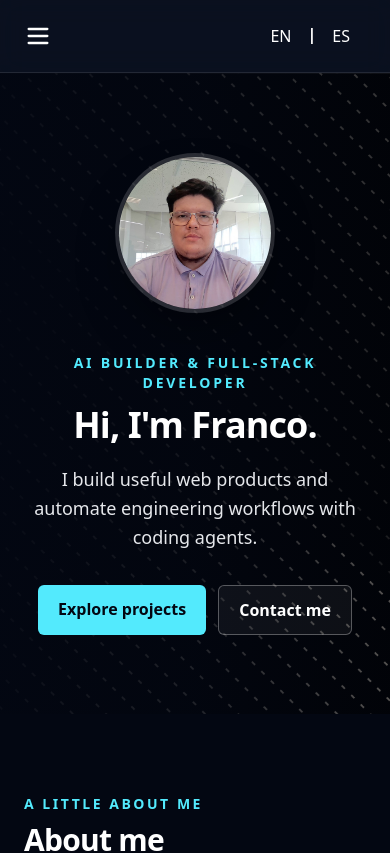
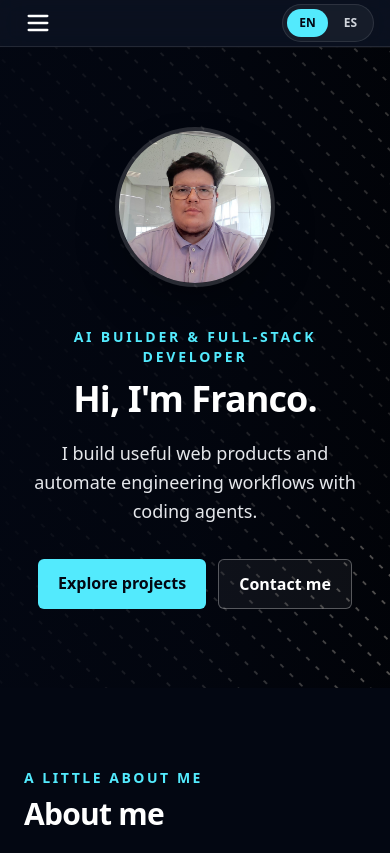
Before and after one commit to Franko42/Portfolio, a React (Vite) app in the folder my-portfolio/: page / in a window 390 px wide. Shown: the top 853 px of the page. Built offline with nearby package versions, Linux system fonts and the light colour scheme.

Commit message:
Make language selector accessible and responsive to regional language tags

```diff
--- a/my-portfolio/src/components/LanguageSwitcher.jsx
+++ b/my-portfolio/src/components/LanguageSwitcher.jsx
@@ -1,27 +1,29 @@
 import { useTranslation } from "react-i18next";
 
 export default function LanguageSwitcher() {
-  const { i18n } = useTranslation();
-
-  const changeLanguage = (lng) => {
-    i18n.changeLanguage(lng);
-  };
+  const { i18n, t } = useTranslation();
+  const activeLanguage = i18n.resolvedLanguage?.split("-")[0] || i18n.language.split("-")[0];
 
   return (
-    <div className="flex gap-2 justify-end items-center p-4 text-white">
-      <button
-        className={`px-2 py-1 rounded hover:underline cursor-pointer ${i18n.language === "en" ? "font-bold" : "text-white"}`}
-        onClick={() => changeLanguage("en")}
-      >
-        EN
-      </button>
-      <h1 className="pb-1 font-bold">|</h1>
-      <button
-        className={`px-2 py-1 hover:underline rounded cursor-pointer ${i18n.language === "es" ? "font-bold" : "text-white"}`}
-        onClick={() => changeLanguage("es")}
-      >
-        ES
-      </button>
-    </div>
+    <nav className="flex items-center gap-1 rounded-full border border-white/10 bg-white/5 p-1" aria-label={t("languageLabel")}>
+      {[
+        { code: "en", label: "EN" },
+        { code: "es", label: "ES" },
+      ].map(({ code, label }) => (
+        <button
+          key={code}
+          type="button"
+          aria-pressed={activeLanguage === code}
+          onClick={() => i18n.changeLanguage(code)}
+          className={`rounded-full px-3 py-1.5 text-xs font-semibold transition focus-visible:outline focus-visible:outline-2 focus-visible:outline-offset-2 focus-visible:outline-cyan-300 ${
+            activeLanguage === code
+              ? "bg-cyan-300 text-gray-950"
+              : "text-gray-300 hover:bg-white/10 hover:text-white"
+          }`}
+        >
+          {label}
+        </button>
+      ))}
+    </nav>
   );
 }
```
